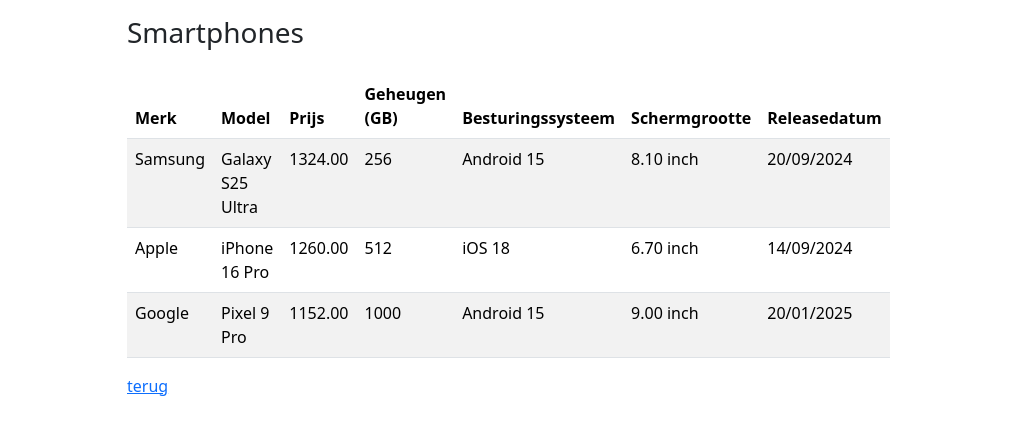
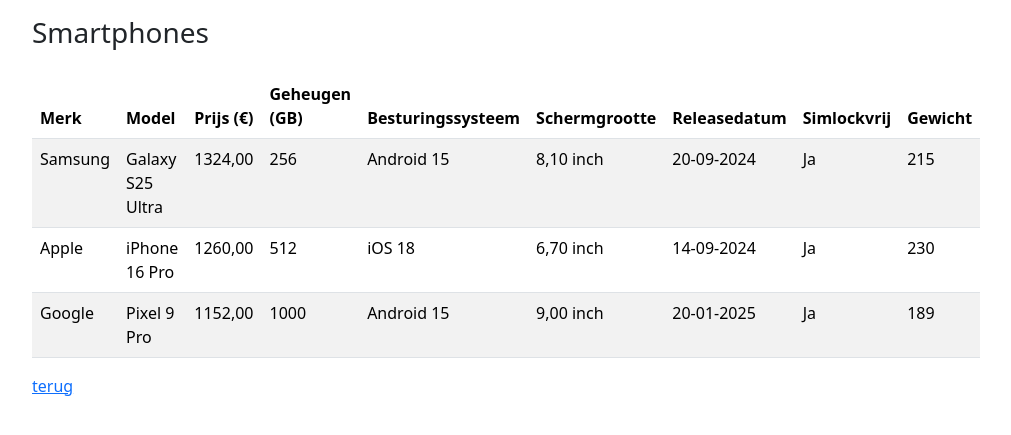
Before and after one commit to adruijter/mvc-startertemplate-2408b, a PHP site: page /smartphones in a window 1280 px wide. Shown: the top 435 px of the page, without its empty margins (145-1156 px from the left). Run offline with PHP 8.4, Linux system fonts and the light colour scheme; data comes from the database, SQL or seed files in the repository; both versions use the stored data as it was after the commit; data that the repository does not hold is empty.

Commit message:
Lesvoorbereiding di

```diff
--- a/app/models/SmartphonesModel.php
+++ b/app/models/SmartphonesModel.php
@@ -17,11 +17,13 @@
     {
         $sql = 'SELECT  SMPH.Merk
                        ,SMPH.Model
-                       ,SMPH.Prijs
+                       ,REPLACE(SMPH.Prijs, ".", ",") as Prijs
                        ,SMPH.Geheugen
                        ,SMPH.Besturingssysteem
-                       ,SMPH.Schermgrootte
-                       ,DATE_FORMAT(SMPH.Releasedatum, "%d/%m/%Y") as Releasedatum
+                       ,REPLACE(SMPH.Schermgrootte, ".", ",") as Schermgrootte
+                       ,IF (SMPH.Simlockvrij = 1, "Ja", "Nee") as Simlockvrij
+                       ,SMPH.Gewicht
+                       ,DATE_FORMAT(SMPH.Releasedatum, "%d-%m-%Y") as Releasedatum
                 FROM smartphones as SMPH
                 ORDER BY SMPH.Prijs DESC, SMPH.Geheugen ASC, SMPH.Releasedatum DESC';
 
--- a/app/views/smartphones/index.php
+++ b/app/views/smartphones/index.php
@@ -3,27 +3,29 @@
 <div class="container mt-3">
 
     <div class="row">
-        <div class="col-2"></div>
-        <div class="col-8">
+        <div class="col-1"></div>
+        <div class="col-10">
             <h3><?= $data['title']; ?></h3>
         </div>
-        <div class="col-2"></div>
+        <div class="col-1"></div>
     </div>
 
 
     <div class="row mt-3">
-        <div class="col-2"></div>
-        <div class="col-8">
+        <div class="col-1"></div>
+        <div class="col-10">
             <table class="table table-striped table-hover">
                 <thead>
                     <tr>
                         <th scope="col">Merk</th>
                         <th scope="col">Model</th>
-                        <th scope="col">Prijs</th>
+                        <th scope="col">Prijs (&euro;)</th>
                         <th scope="col">Geheugen (GB)</th>
                         <th scope="col">Besturingssysteem</th>
                         <th scope="col">Schermgrootte</th>
                         <th scope="col">Releasedatum</th>
+                        <th scope="col">Simlockvrij</th>
+                        <th scope="col">Gewicht</th>
                     </tr>
                 </thead>
                 <tbody>
@@ -36,13 +38,15 @@
                             <td><?= $smartphone->Besturingssysteem; ?></td>
                             <td><?= $smartphone->Schermgrootte . " inch"; ?></td>
                             <td><?= $smartphone->Releasedatum; ?></td>
+                            <td><?= $smartphone->Simlockvrij ; ?></td>
+                            <td><?= $smartphone->Gewicht ; ?></td>
                         </tr>
                     <?php endforeach; ?>
                 </tbody>
             </table>
             <a href="<?= URLROOT; ?>/homepages/index">terug</a>
         </div>
-        <div class="col-2"></div>
+        <div class="col-1"></div>
 
 </div>
 
```
Also changed, not shown: app/db/createscript.sql (+7 -3 lines).
